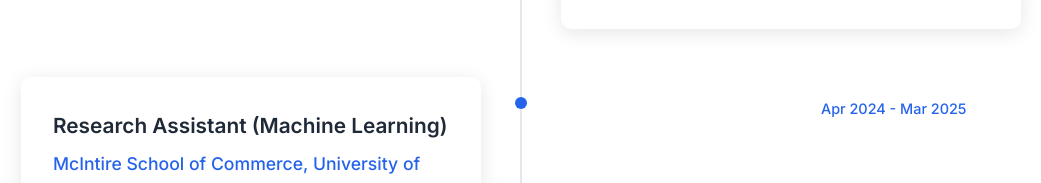
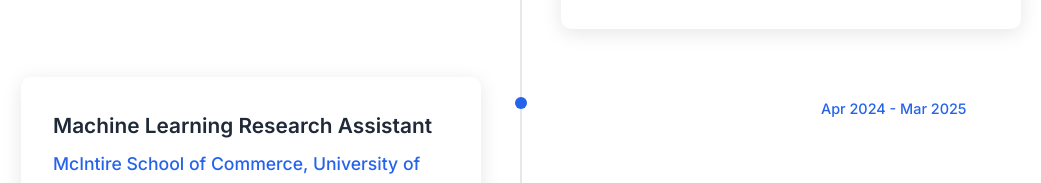
Before and after one commit to OliviaLJY/OliviaLJY.github.io, a plain HTML site: page index.html in a window 1280 px wide. Shown: the part 2924-3107 px from the top of the page, without its empty margins (119-1160 px from the left). Drawn offline with Linux system fonts and the light colour scheme.

Commit message:
Update job title to 'Machine Learning Research Assistant' for UVA position

```diff
--- a/index.html
+++ b/index.html
@@ -139,7 +139,7 @@
                 <div class="experience-item">
                     <div class="experience-date">Apr 2024 - Mar 2025</div>
                     <div class="experience-content">
-                        <h3>Research Assistant (Machine Learning)</h3>
+                        <h3>Machine Learning Research Assistant</h3>
                         <h4>McIntire School of Commerce, University of Virginia</h4>
                         <ul>
                             <li>Implemented regression and clustering ML models to analyze customer behaviors using Python, PySpark, Apache Spark</li>
```
